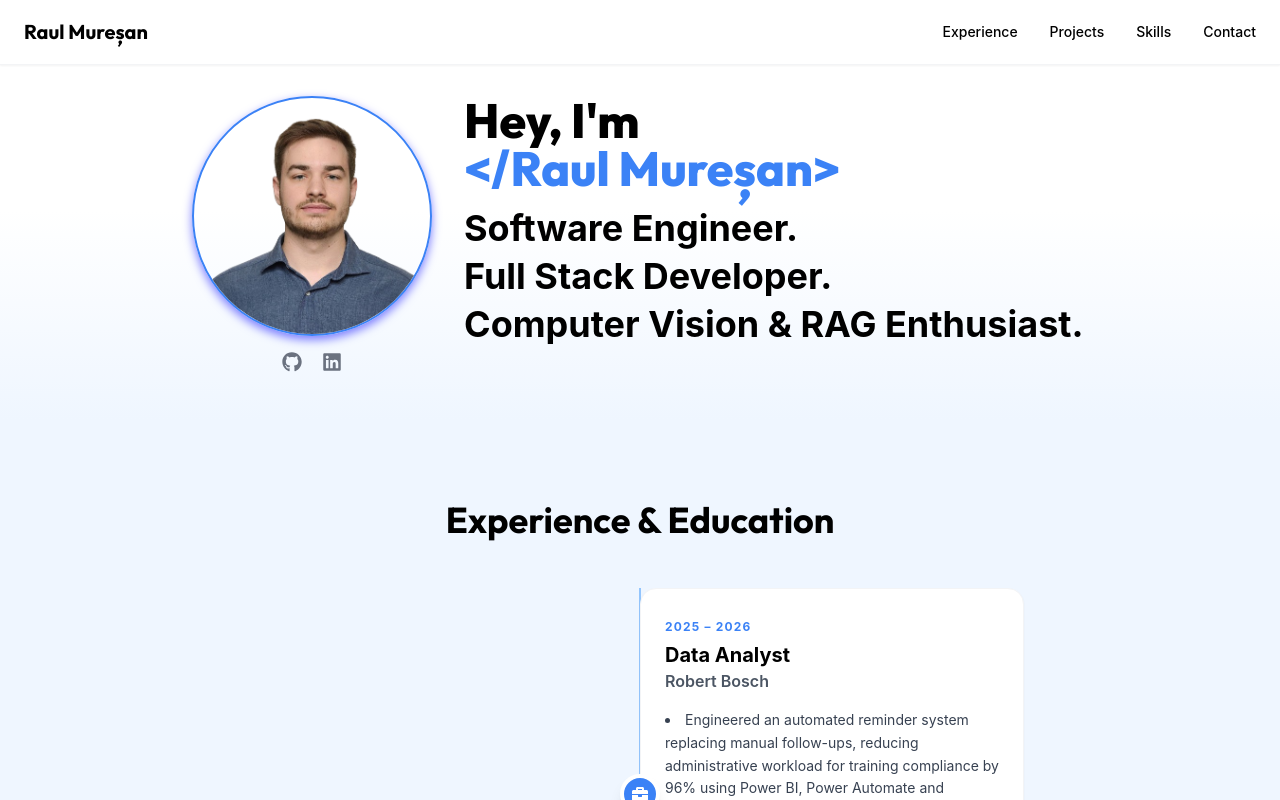
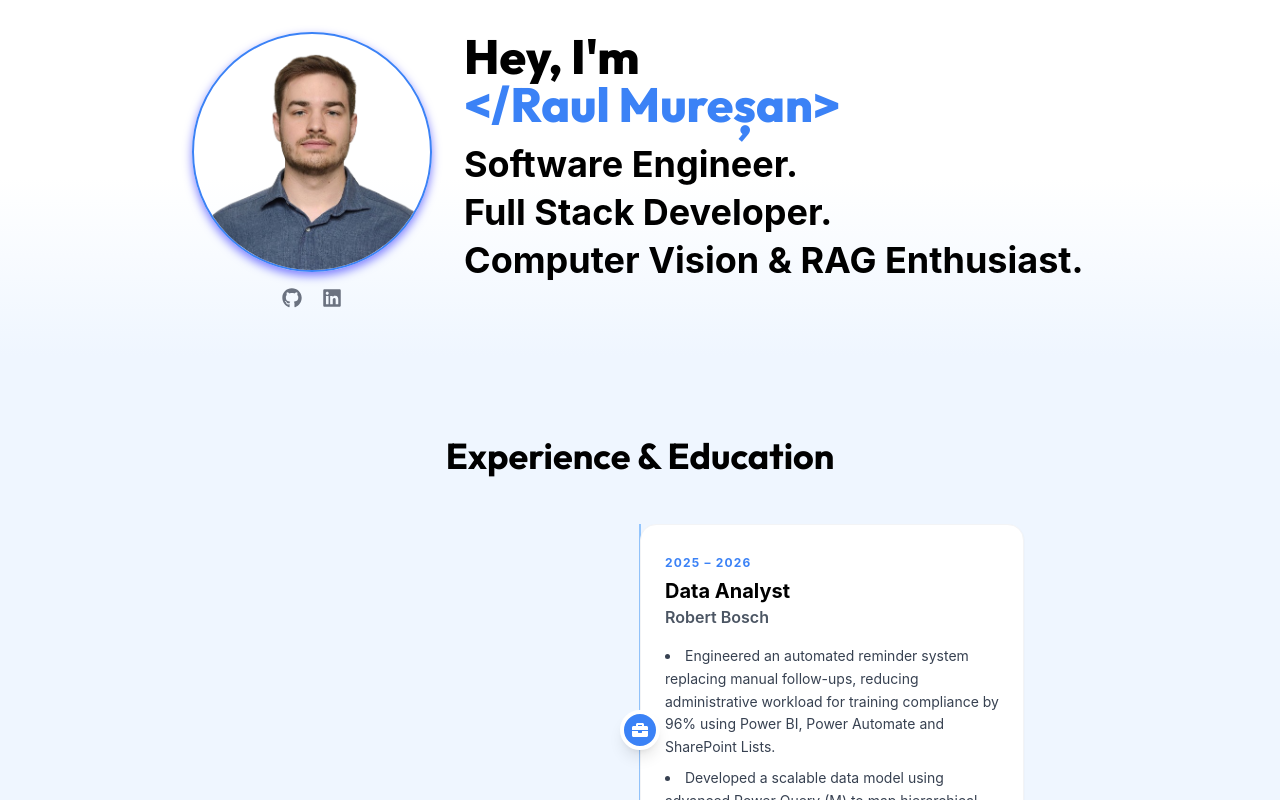
Before and after one commit to raul-muresan03/personal-website, a React (Vite) app: page / in a window 1280 px wide. Shown: the top 800 px of the page. Built offline with nearby package versions, Linux system fonts and the light colour scheme.

Commit message:
remove navbar

```diff
--- a/src/App.tsx
+++ b/src/App.tsx
@@ -1,7 +1,6 @@
 import { Experience } from './components/sections/Experience';
 import { Contact } from './components/sections/Contact';
 import { HeroSection } from './components/sections/HeroSection';
-import { Navbar } from './components/ui/Navbar';
 import { Projects } from './components/sections/Projects';
 import { Skills } from './components/sections/Skills';
 import { Footer } from './components/ui/Footer';
@@ -9,7 +8,6 @@ import { Footer } from './components/ui/Footer';
 export default function App() {
   return (
     <div className="bg-white min-h-screen transition-colors duration-300">
-      <Navbar />
       <HeroSection />
       <Experience />
       <Projects />
--- a/src/components/sections/HeroSection.tsx
+++ b/src/components/sections/HeroSection.tsx
@@ -3,7 +3,7 @@ import { HERO_TITLES } from "../../constants";
 
 export function HeroSection() {
     return (
-        <section id="home" className="px-6 pt-24 pb-12 bg-gradient-to-b from-white via-white to-blue-50">
+        <section id="home" className="px-6 pt-8 pb-12 bg-gradient-to-b from-white via-white to-blue-50">
             <div className="max-w-4xl mx-auto grid gap-8 md:grid-cols-[15rem_minmax(0,1fr)] items-start">
                 <div className="flex flex-col items-center gap-4">
                     <img
--- a/src/components/ui/Navbar.tsx
+++ /dev/null
@@ -1,32 +0,0 @@
-import { NAV_LINKS } from "../../constants";
-
-export function Navbar() {
-    const scrollToSection = (id: string) => {
-        document.getElementById(id)?.scrollIntoView({ behavior: "smooth" });
-    };
-
-    return (
-        <nav className="fixed top-0 left-0 right-0 z-50 bg-white/80 backdrop-blur-md shadow-sm border-b border-gray-100 transition-all duration-300">
-            <div className="max-w-7xl mx-auto px-6 h-16 flex justify-between items-center">
-                <button
-                    className="font-display font-bold text-xl cursor-pointer hover:text-blue-500 transition-colors"
-                    onClick={() => window.scrollTo({ top: 0, behavior: "smooth" })}
-                >
-                    Raul Mureșan
-                </button>
-
-                <div className="hidden md:flex items-center space-x-8">
-                    {NAV_LINKS.map((link) => (
-                        <button
-                            key={link.id}
-                            onClick={() => scrollToSection(link.id)}
-                            className="text-sm font-medium hover:text-blue-500 transition-colors"
-                        >
-                            {link.label}
-                        </button>
-                    ))}
-                </div>
-            </div>
-        </nav>
-    );
-}
--- a/src/constants/index.ts
+++ b/src/constants/index.ts
@@ -7,13 +7,6 @@ export const HERO_TITLES = [
     "Software Engineer.",
     "Full Stack Developer.",
     "Computer Vision & RAG Enthusiast.",
-] as const;
-
-export const NAV_LINKS = [
-    { id: "experience", label: "Experience" },
-    { id: "projects", label: "Projects" },
-    { id: "skills", label: "Skills" },
-    { id: "contact", label: "Contact" },
 ] as const;
 
 export interface Project {
```
